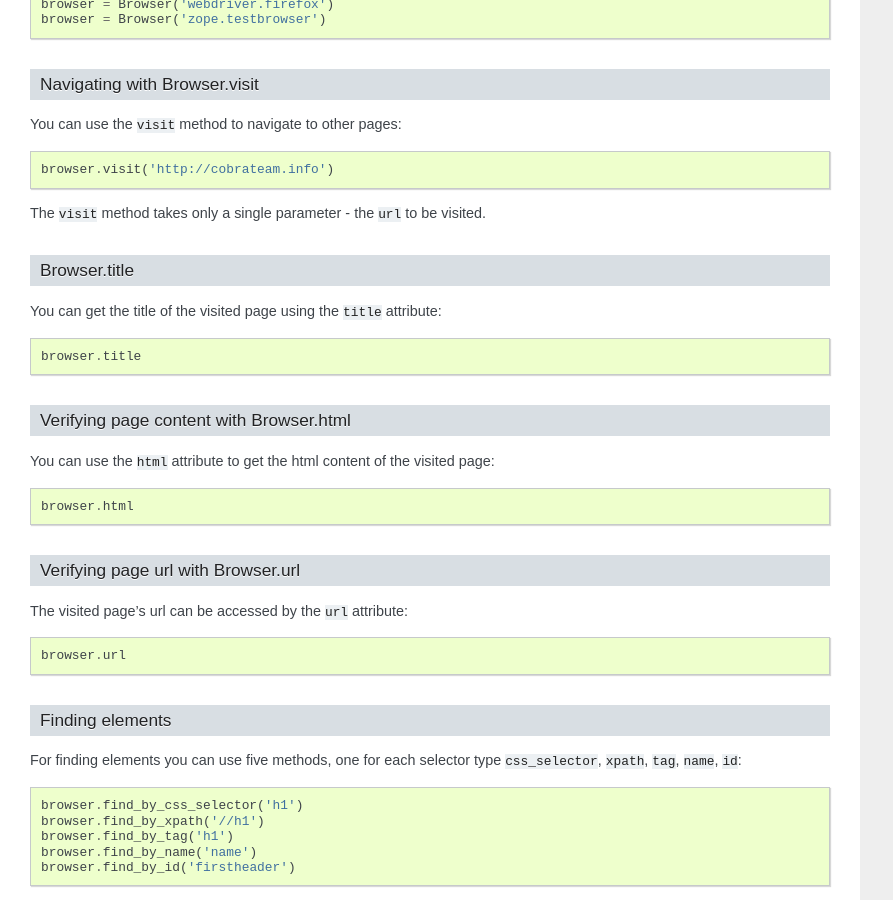
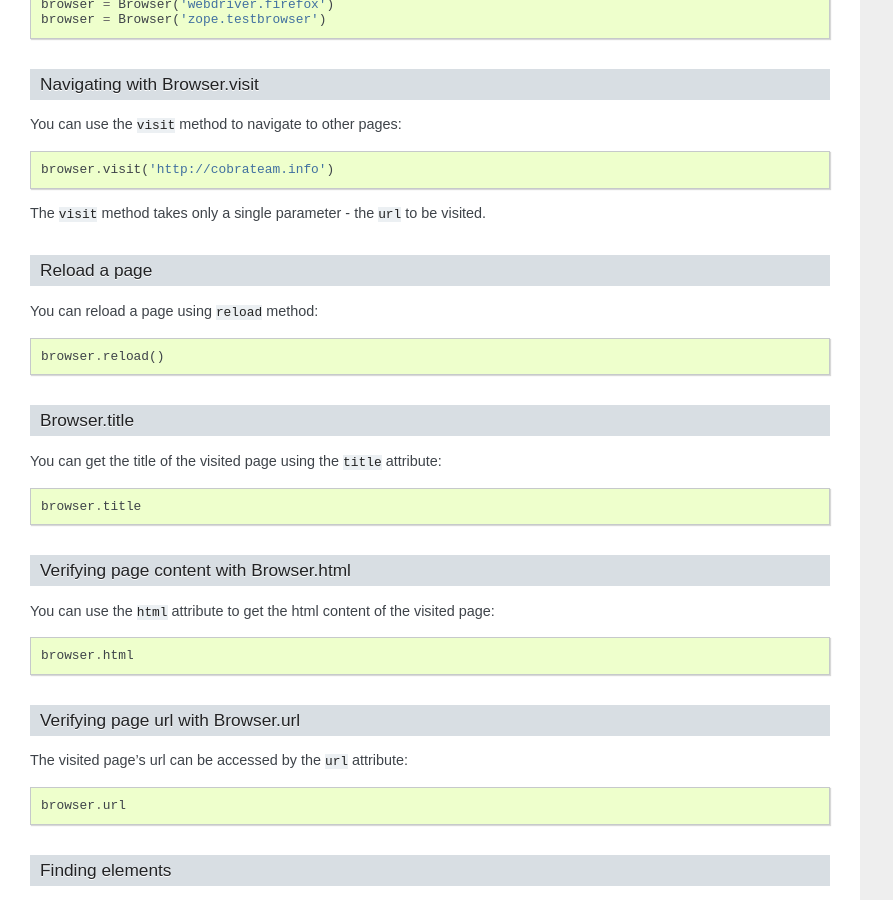
Before and after one commit to cobrateam/splinter, a Sphinx documentation site: the page built from docs/index.rst, in a window 1280 px wide and 900 px high, scrolled down 1149 px. Shown: the whole window, without its empty margins (0-893 px from the left). Built offline with Sphinx 7.4.7, drawn with Linux system fonts in a browser that asks for light colours.

Commit message:
adding docs for reload method. closes #47

```diff
--- a/docs/index.rst
+++ b/docs/index.rst
@@ -74,6 +74,15 @@ You can use the ``visit`` method to navigate to other pages:
     browser.visit('http://cobrateam.info')
 
 The ``visit`` method takes only a single parameter - the ``url`` to be visited.
+
+Reload a page
+-------------
+
+You can reload a page using ``reload`` method:
+
+::
+
+    browser.reload()
 
 Browser.title
 -------------
--- a/docs/news.rst
+++ b/docs/news.rst
@@ -10,6 +10,7 @@ Features
 
 - now splinter use selenium 2.0b3 for firefox and chrome driver
 - zope.testbrowser.browser dependency is not required
+- new method for reload a page
 
 Backward incompatible changes
 -----------------------------
```
